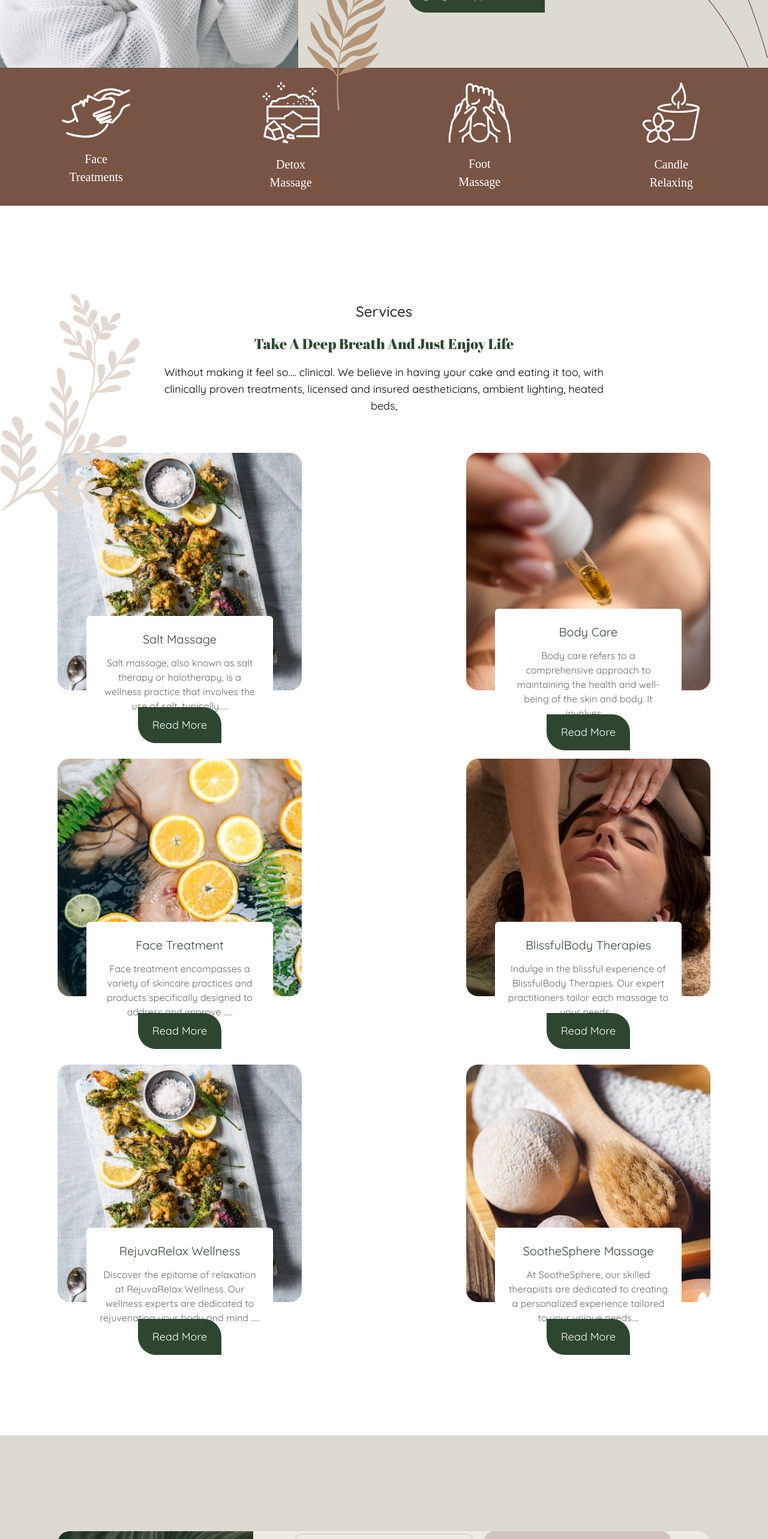
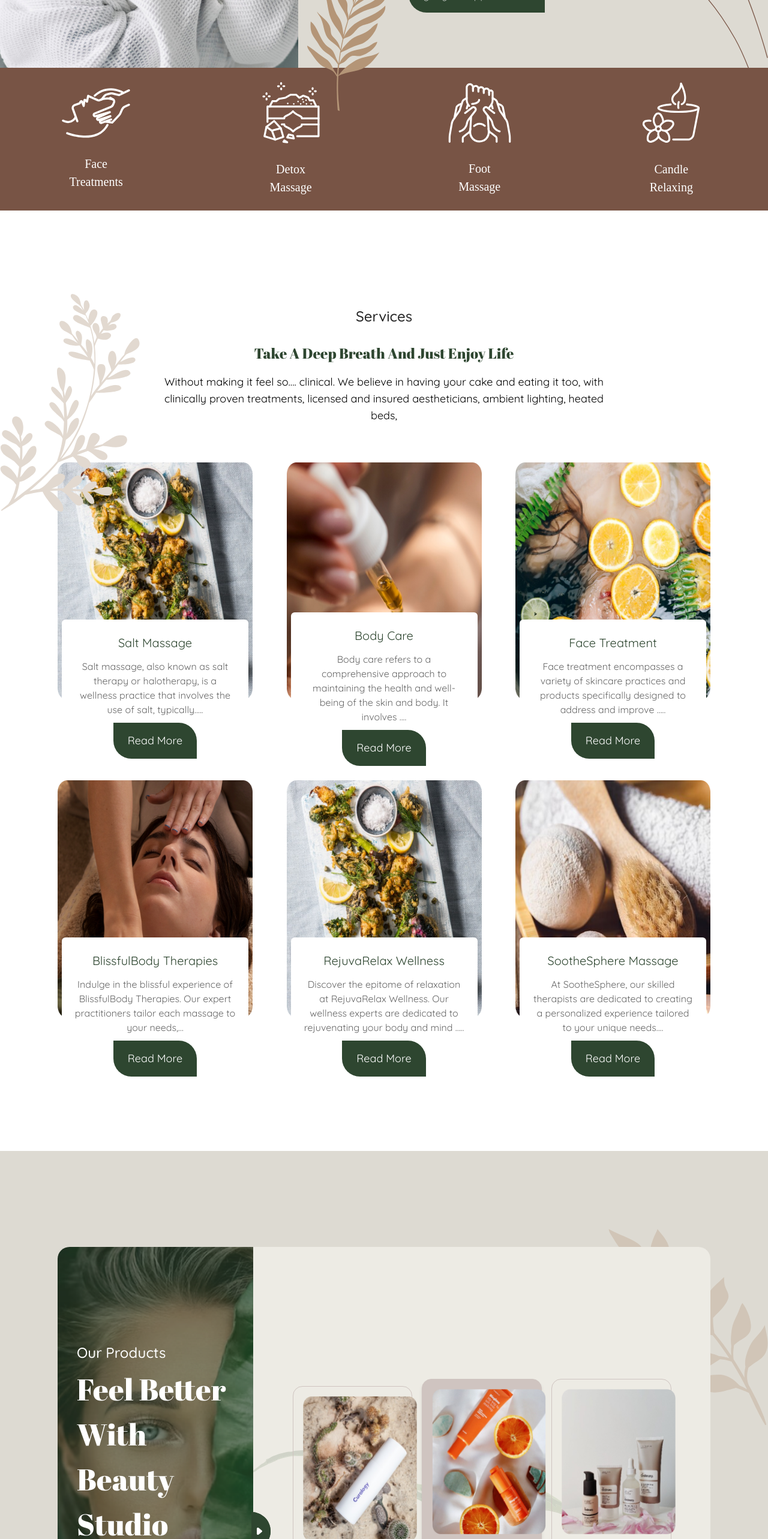
Before and after one commit to jazykhan3/Artureanec, a React (Create React App) app: page / in a window 1280 px wide. Shown: the part 840-3406 px from the top of the page at 60% size. Built offline with nearby package versions, Linux system fonts and the light colour scheme; a web font is replaced by a local one.

Commit message:
new changes

```diff
--- a/src/Components/Footer.jsx
+++ b/src/Components/Footer.jsx
@@ -10,14 +10,17 @@ import bg from "../Assets/footer-bg.svg";
 import logo from "../Assets/logo.svg";
 import "react-responsive-carousel/lib/styles/carousel.min.css";
 
-const Testimonial = ({ text }) => (
+const Testimonial = ({ text, name }) => (
   <div className="px-12 md:px-20">
     <p className="text-[#666] fontQuicksand text-sm md:text-[25px] leading-normal text-center">
       {text}
     </p>
+      <img src={rating} alt={name} className="w-12 h-12 my-5 rounded-full mr-3" />
+      <p className="tetx-[#232323] fontQuicksand text-sm md:text-[20px] leading-normal font-bold">
+                {name}
+      </p>
   </div>
 );
-
 function Footer() {
   const socialIcons = [twitter, li, insta, fb];
 
@@ -33,14 +36,10 @@ function Footer() {
     What Our Clients Say
   </p>
   <Carousel className="w-[300px] my-[-20px] md:my-0 sm:w-[580px] md:w-[728px] lg:w-[950px] xl:w-auto">
-              <Testimonial text="1 Lorem Ipsum has been the industry's standard dummy text ever since the 1500s, when an unknown printer took a galley of type and scrambled it to make a type specimen book." />
-              <Testimonial text="2 Lorem Ipsum has been the industry's standard dummy text ever since the 1500s, when an unknown printer took a galley of type and scrambled it to make a type specimen book." />
-              <Testimonial text="3 Lorem Ipsum has been the industry's standard dummy text ever since the 1500s, when an unknown printer took a galley of type and scrambled it to make a type specimen book." />
+    <Testimonial text="1 Lorem Ipsum has been the industry's standard dummy text ever since the 1500s, when an unknown printer took a galley of type and scrambled it to make a type specimen book." name="John Doe" />
+    <Testimonial text="2 Lorem Ipsum has been the industry's standard dummy text ever since the 1500s, when an unknown printer took a galley of type and scrambled it to make a type specimen book." name="Kyle Olive"  />
+    <Testimonial text="3 Lorem Ipsum has been the industry's standard dummy text ever since the 1500s, when an unknown printer took a galley of type and scrambled it to make a type specimen book." name="Bob Smith" />
   </Carousel>
-            <img src={rating} alt="_rating" />
-            <p className="tetx-[#232323] fontQuicksand text-sm md:text-[20px] leading-normal font-medium">
-              Kathryn Murphy
-            </p>
 </div>
         </div>
         <div className="border-t border-[#2E4630]  flex flex-col justify-between  pt-3 pb-6 w-full">
--- a/src/Components/Products.jsx
+++ b/src/Components/Products.jsx
@@ -68,18 +68,18 @@ function Products() {
             </div>
           </div>
           <div
-            className="xl:rounded-tr-[20px] flex-wrap md:flex-wrap rounded-bl-[20px] xl:rounded-bl-[0px] rounded-br-[20px] w-full xl:w-[70%] 2xl:w-[65%] bg-[#EDEBE4] flex flex-row gap-2 md:gap-12 lg:gap-4 py-10 md:py-20 xl:py-0 md:px-12   justify-center items-center bg-no-repeat bg-cover"
+            className="xl:rounded-tr-[20px] flex-wrap md:flex-wrap rounded-bl-[20px] xl:rounded-bl-[0px] rounded-br-[20px] w-full xl:w-[70%] 2xl:w-[85%] bg-[#EDEBE4] flex flex-row gap-2  lg:gap-4 py-10 md:py-20 xl:py-0 md:px-12   justify-center items-center bg-no-repeat bg-cover"
             style={{ backgroundImage: `url(${productBg2})` }}
           >
             {products.map((item, index) => (
               <div
                 key={index}
-                className={`h-fit w-[6rem] md:w-fit flex flex-col gap-6 p-4 rounded-[16px] border border-[#CFC4C0] ${
+                className={`h-fit w-[6rem] md:w-[30%] flex flex-col gap-6 p-4 rounded-[16px] border border-[#CFC4C0] ${
                   item.brownBg ? "bg-[#CFC4C0]" : "bg-transparent"
                 } ${item.brownBg ? "shadow-md" : ""}`}
               >
                 <img
-                  className="hidden md:block min-w-[210px] min-h-[242px] rounded-lg"
+                  className="hidden md:flex lg:min-w-[190px] min-h-[242px] rounded-lg"
                   src={item.img}
                   alt="_product"
                 />
--- a/src/Components/Services.jsx
+++ b/src/Components/Services.jsx
@@ -91,7 +91,7 @@ function Services() {
           {serviceIcon.map((item, index) => (
             <div
               key={index}
-              className="flex flex-col gap-2 md:gap-5 justify-center items-center"
+              className="flex flex-col gap-2 md:gap-7 justify-center items-center"
             >
               <img
                 src={item.img}
@@ -109,7 +109,7 @@ function Services() {
         </div>
         <div className="bg-transparent md:bg-white  md:pt-40 px-3 sm:px-6 md:px-8 lg:px-24 flex flex-col gap-6 md:gap-16 justify-center items-center">
           <div className="flex flex-col gap-4 justify-center items-center z-[1]">
-            <div className="flex flex-col gap-2 md:gap-5 justify-center items-center">
+            <div className="flex flex-col gap-2 md:gap-7 justify-center items-center">
               <p className="text-[#232323] fontQuicksand text-base md:text-2xl font-semi-bold md:font-medium leading-normal">
                 Services
               </p>
@@ -124,19 +124,19 @@ function Services() {
             </p>
           </div>
           <div className="flex flex-row flex-wrap  md:flex-col gap-0 md:gap-20 justify-center items-center w-full">
-            <div className="flex justify-between flex-wrap  flex-row md:flex-col xl:flex-row gap-0 md:gap-20 md:gap-5 w-full">
+            <div className="flex justify-between flex-wrap  flex-row  xl:flex-row gap-0  md:gap-10 w-full">
               {serviceList1.map((item, index) => (
                 <div
                   key={index}
-                  className="md:w-[407px] w-[10rem] mb-12  md:mb-0 flex flex-col justify-center items-center"
+                  className="md:w-[325px] w-[10rem] mb-12  md:mb-0 flex flex-col justify-center items-center"
                 >
                   <img
-                    className="hidden md:block  w-[195px] h-[200px] md:w-[407px] md:h-[396px] rounded-md"
+                    className="hidden md:block  w-[195px] h-[200px] md:w-[325px] md:h-[396px] rounded-md"
                     src={item.img}
                     alt="_service"
                   />
                   <img
-                    className=" md:hidden w-[195px] h-[200px] md:w-[407px] md:h-[396px] rounded-md"
+                    className=" md:hidden w-[195px] h-[200px] md:w-[325px] md:h-[396px] rounded-md"
                     src={item.img}
                     width={200}
                     alt="_service"
@@ -156,7 +156,7 @@ function Services() {
                       <p
                         className={`
                          text-[#666]
-                         fontQuicksand text-xs md:text-base leading-normal text-center`}
+                         fontQuicksand text-xs md:text-base md:mb-5 leading-normal text-center`}
                         style={textStyle}
                       >
                         {item.description}
--- a/src/Components/ServicesDetails.jsx
+++ b/src/Components/ServicesDetails.jsx
@@ -63,10 +63,12 @@ function ServiceDetail() {
   }
 
   return (
-    <div className="p-10 md:p-40 flex flex-col gap-[20px] items-start">
-      <h2 className="text-base font-normal md:font-bold  md:text-4xl">{selectedService.heading}</h2>
-      <img src={selectedService.img} alt={selectedService.heading} />
-      <p className="text-sm md:text-base">{selectedService.description}</p>
+    <div className="p-10 md:p-40 flex flex-col md:flex-row gap-[20px] bg-[#fefbf0] items-start">
+            <img src={selectedService.img} alt={selectedService.heading} />
+
+<span className="flex flex-col w-100 md:w-[40%]"><p className="text-base font-normal text-[#9BA858]">WE ARE EXPERTS</p>      <h2 className="text-base font-normal md:font-bold my-6  md:text-5xl text-[#FF8300]">{selectedService.heading}</h2>
+      <p className="text-sm md:text-base text-[#ffbf99] my-4">{selectedService.description}</p>
+      <p className="text-base font-normal text-[#9BA858] mt-5">LEARN MORE</p>       </span>
     </div>
   );
 }
```
Lines whose indentation alone changed are shown as unchanged.
